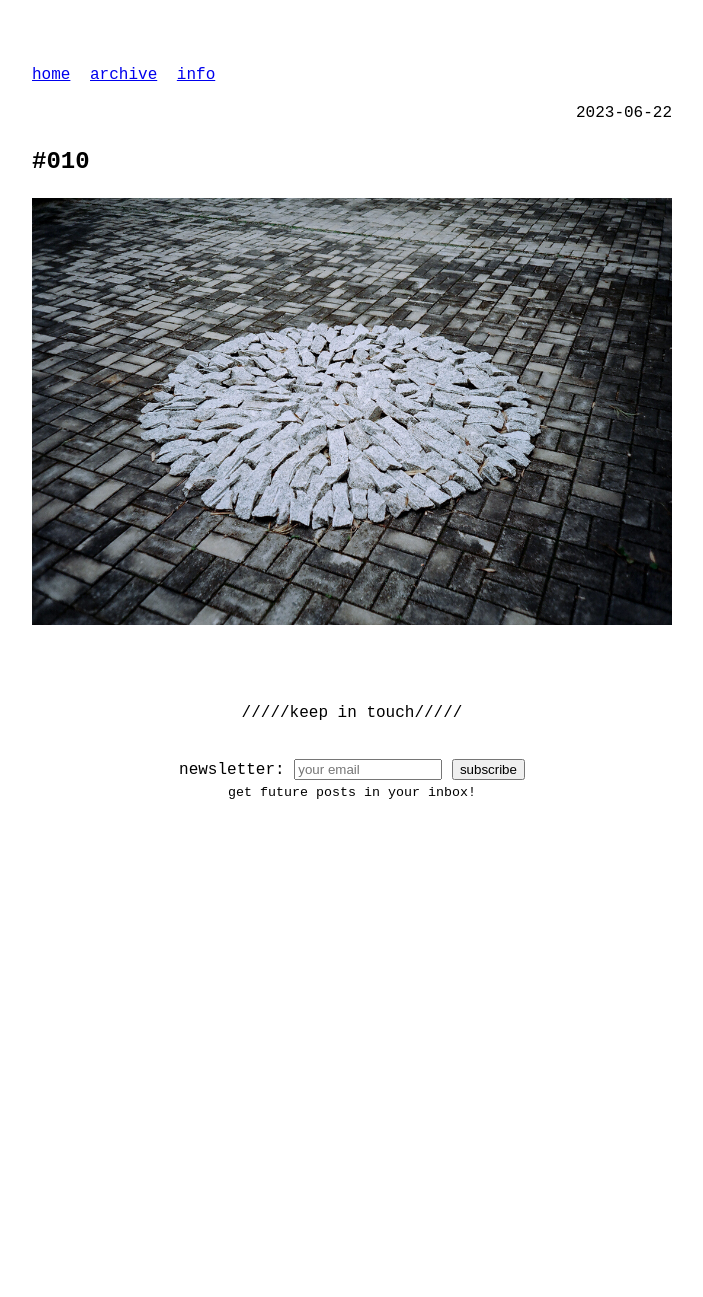
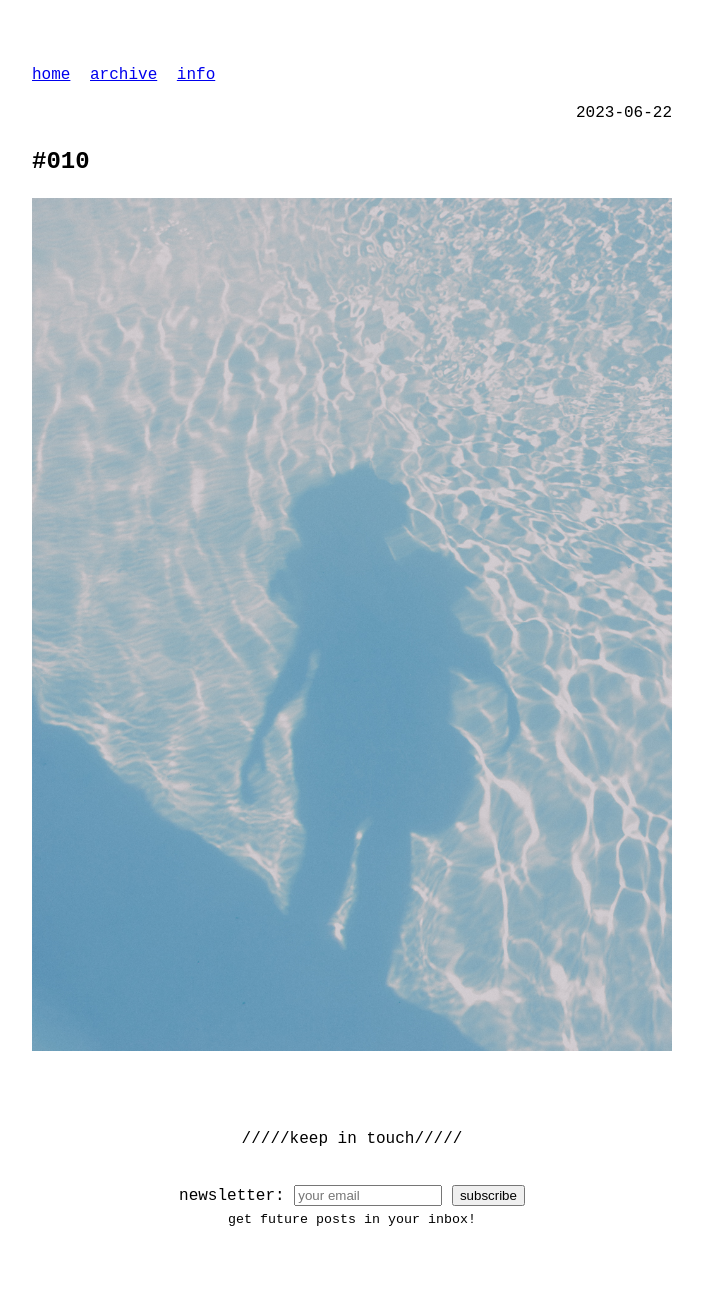
Before and after one commit to odaniloluna/odaniloluna.github.io, a Jekyll site: the page built from _posts/2023-06-22-#010.md, in a window 1280 px wide. Shown: the whole page, without its empty margins (288-991 px from the left). Built offline with Jekyll 4.4.1, drawn with Linux system fonts in a browser that asks for light colours; before the commit the page ends 900 px from its top, so only the background shows below that.

Commit message:
Update 2023-06-22-#010.md

```diff
--- a/_posts/2023-06-22-#010.md
+++ b/_posts/2023-06-22-#010.md
@@ -5,6 +5,6 @@ slug: #010
 ---
 
 <p class="description" style="text-align: justify;">
-<img src="/assets/danilo-luna-earlyworks-01.jpg" />
+<img src="/assets/danilo-luna-snapshots-60.jpg" />
   <br>
   <br>
```
